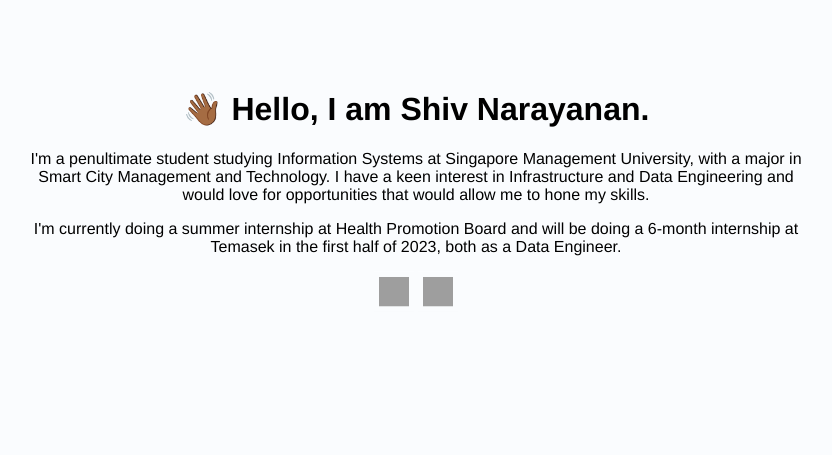
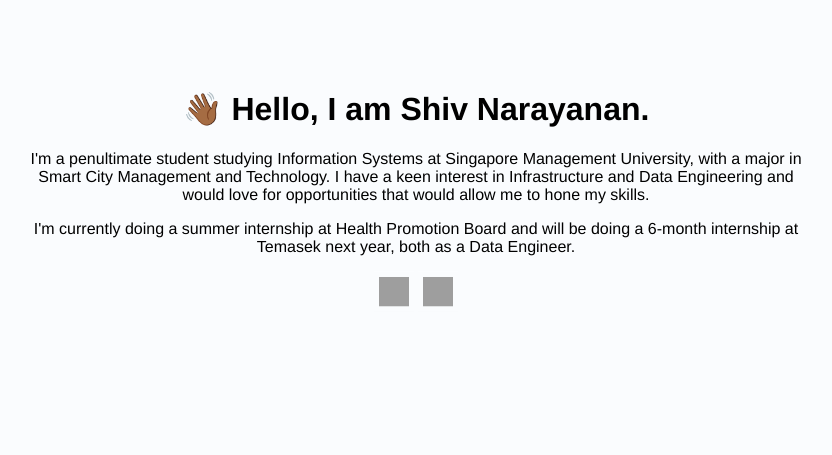
Before and after one commit to shivnarayanan/personal-website, a Flask app: page / in a window 1280 px wide. Shown: the part 203-658 px from the top of the page, without its empty margins (224-1056 px from the left). Run offline with Flask 2, Linux system fonts and the light colour scheme; grey boxes are pictures that could not be loaded.

Commit message:
Update home.html

```diff
--- a/templates/home.html
+++ b/templates/home.html
@@ -12,8 +12,7 @@
             Management and Technology. I have a keen interest in Infrastructure and Data Engineering and would love for opportunities
             that would allow me to hone my skills. </p>
 
-        <p> I'm currently doing a summer internship at Health Promotion Board and will be doing a 6-month internship at Temasek in the
-            first half of 2023, both as a Data Engineer.</p>
+        <p> I'm currently doing a summer internship at Health Promotion Board and will be doing a 6-month internship at Temasek next year, both as a Data Engineer.</p>
 
         <a href="https://github.com/shivnarayanan?tab=repositories">
             <img class="image_centre" src="static/images/github.svg"></a>
```
